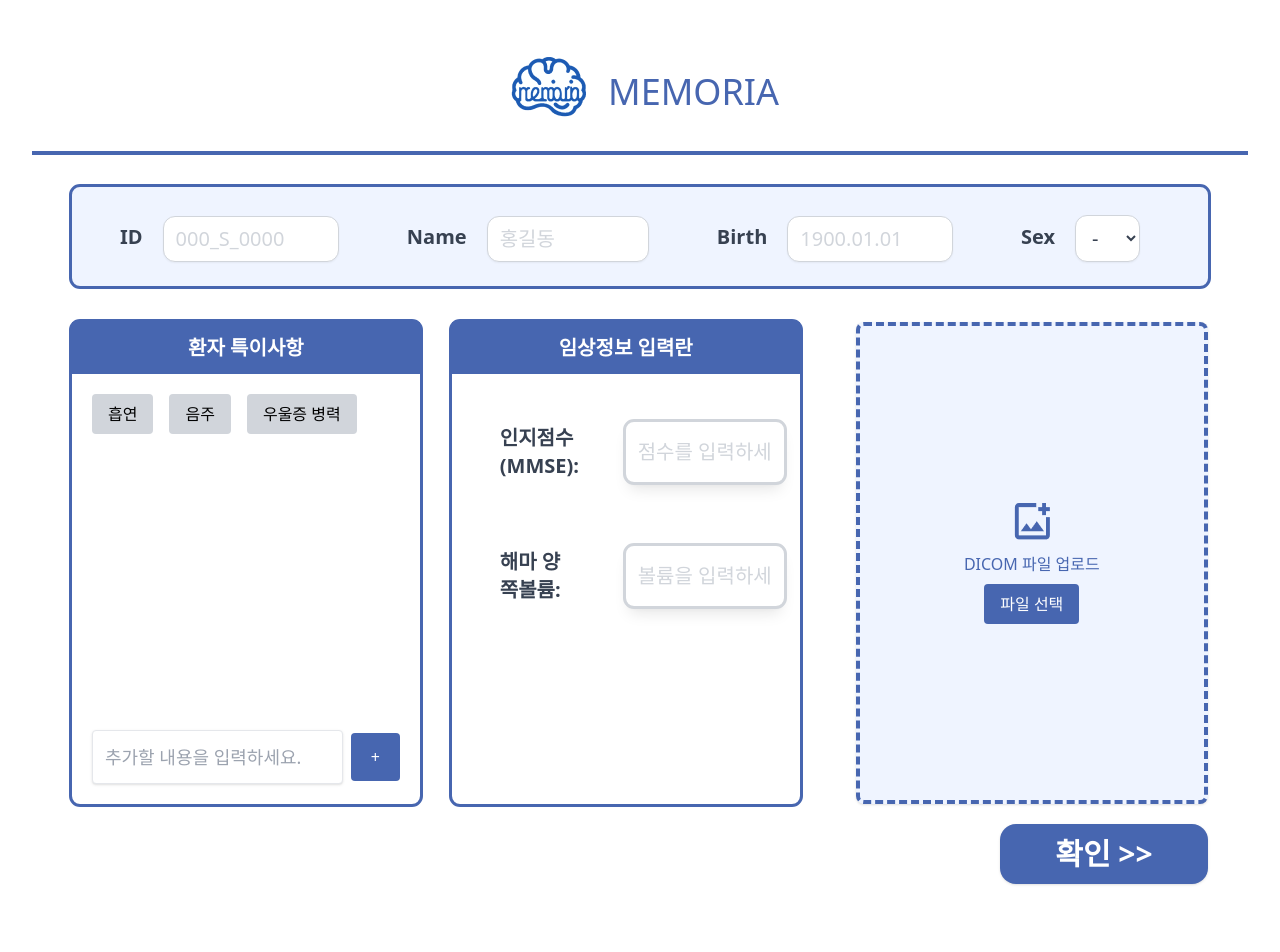
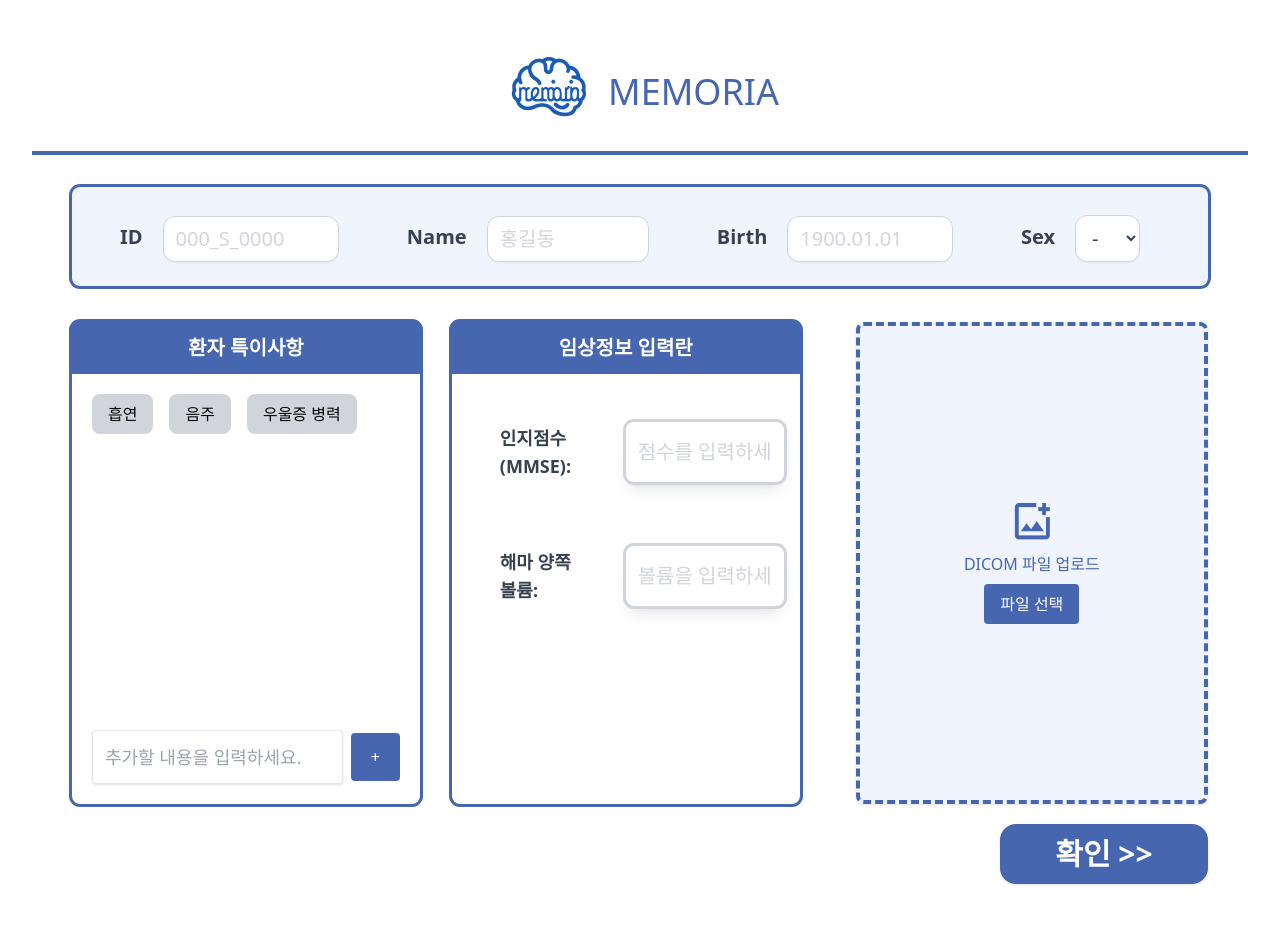
Before and after one commit to Dementia-Diagnosis-Project/memoria_WEB, a Django app: page /manager/input/ in a window 1280 px wide. Run offline with Django 5.2, Linux system fonts and the light colour scheme; some libraries are stand-ins or nearby versions.

Commit message:
[upload] file

```diff
--- a/memoria/manager/templates/manager/input.html
+++ b/memoria/manager/templates/manager/input.html
@@ -104,9 +104,9 @@
                 </div>
                 <!-- 클릭 가능한 버튼들 -->
                 <div class="flex space-x-4 my-5 mx-5">
-                  <button id="smoking" class="bg-gray-300 text-black px-4 py-2 rounded" onclick="toggleButton(this)">흡연</button>
-                  <button id="drinking" class="bg-gray-300 text-black px-4 py-2 rounded" onclick="toggleButton(this)">음주</button>
-                  <button id="depression" class="bg-gray-300 text-black px-4 py-2 rounded" onclick="toggleButton(this)">우울증 병력</button>
+                  <button id="smoking" class="bg-gray-300 text-black px-4 py-2 rounded-lg" onclick="toggleButton(this)">흡연</button>
+                  <button id="drinking" class="bg-gray-300 text-black px-4 py-2 rounded-lg" onclick="toggleButton(this)">음주</button>
+                  <button id="depression" class="bg-gray-300 text-black px-4 py-2 rounded-lg" onclick="toggleButton(this)">우울증 병력</button>
                 </div>
 
                 <!-- 기록된 내용을 표시할 공간 -->
@@ -129,13 +129,13 @@
                 <!-- 진단 정보 입력란 -->
                 <div class="grid grid-rows-2 grid-cols-2 my-4 mx-4 flex items-center">
                     <div class="mx-8">
-                        <label for="mmseScore" class="block text-xl font-bold text-gray-700 mr-4">인지점수(MMSE):</label>
+                        <label for="mmseScore" class="block text-lg font-bold text-gray-700 mr-4">인지점수(MMSE):</label>
                     </div>
                     <div class="my-8">
                         <input type="text" id="mmseScore" class="outline outline-gray-300  shadow-lg focus:ring-indigo-500 focus:border-indigo-500 placeholder-gray-300 block w-full px-3 py-4 sm:text-xl rounded-lg" placeholder="점수를 입력하세요">
                     </div>
                     <div class="mx-8">
-                        <label for="hippocampusVolume" class="block text-xl font-bold text-gray-700 mr-4">해마 양쪽볼륨:</label>
+                        <label for="hippocampusVolume" class="block text-lg font-bold text-gray-700 mr-4">해마 양쪽볼륨:</label>
                     </div>
                     <div class="my-8">
                         <input type="text" id="hippocampusVolume" class="outline outline-gray-300 shadow-lg focus:ring-indigo-500 focus:border-indigo-500 placeholder-gray-300 block w-full px-3 py-4 sm:text-xl border-gray-700 rounded-lg" placeholder="볼륨을 입력하세요">
@@ -166,7 +166,7 @@
         </div>
         <!-- 데이터 전송 -->
         <div class="flex justify-end mx-10 my-5 text-center ...">
-            <a href="/manager/output/" class="link-button bg-[#4766B0] text-white text-3xl font-bold shadow rounded-2xl py-3 mb-4 w-52">확인 >></a>
+            <a href="http://52.79.204.12:8000/manager/output/" class="link-button bg-[#4766B0] text-white text-3xl font-bold shadow rounded-2xl py-3 mb-4 w-52">확인 >></a>
 
         </div>
     </div>
```
